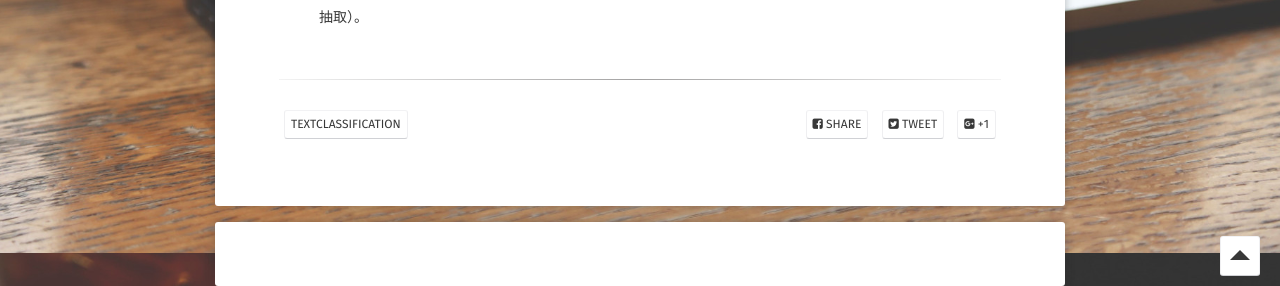
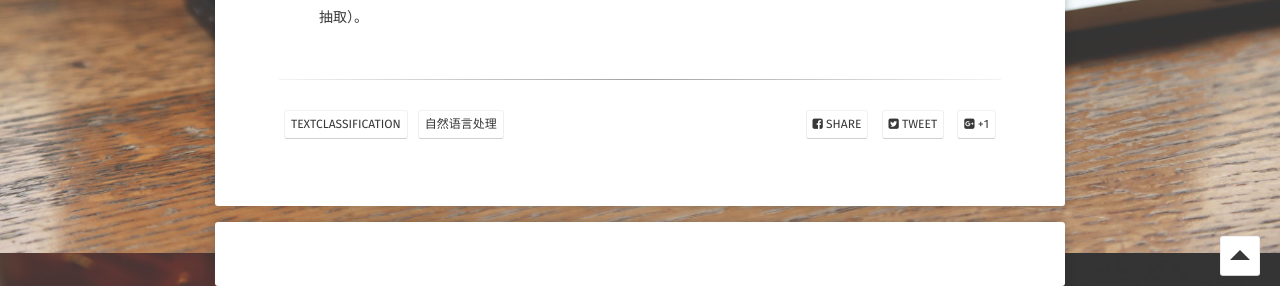
Before and after one commit to binEleanor/binEleanor.github.io, a Jekyll site: the page built from _posts/2019-08-03-文本分类模型.md, in a window 1280 px wide and 900 px high, scrolled down 1833 px. Shown: the part 614-900 px from the top of the window. Built offline with Jekyll 4.4.1, drawn with Linux system fonts in a browser that asks for light colours; some web fonts are replaced; comment, search, counter and statistics services are not loaded.

Commit message:
Update 2019-08-03-文本分类模型.md

```diff
--- a/_posts/2019-08-03-文本分类模型.md
+++ b/_posts/2019-08-03-文本分类模型.md
@@ -5,6 +5,7 @@ date:   2019-08-03
 excerpt: "从TextCNN模型开始介绍几种经典的文本分类模型"
 tag:
 - TextClassification
+- 自然语言处理
 comments: true
 ---
 
```
